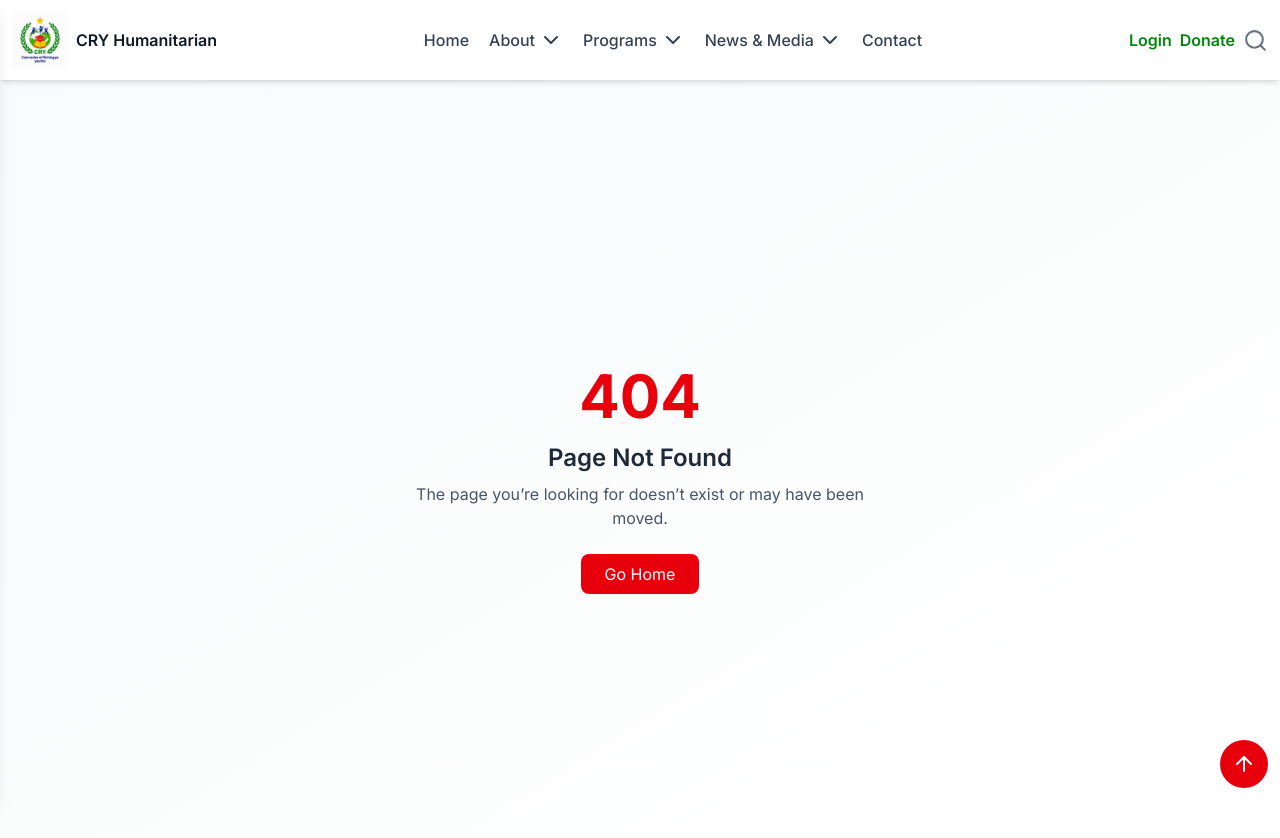
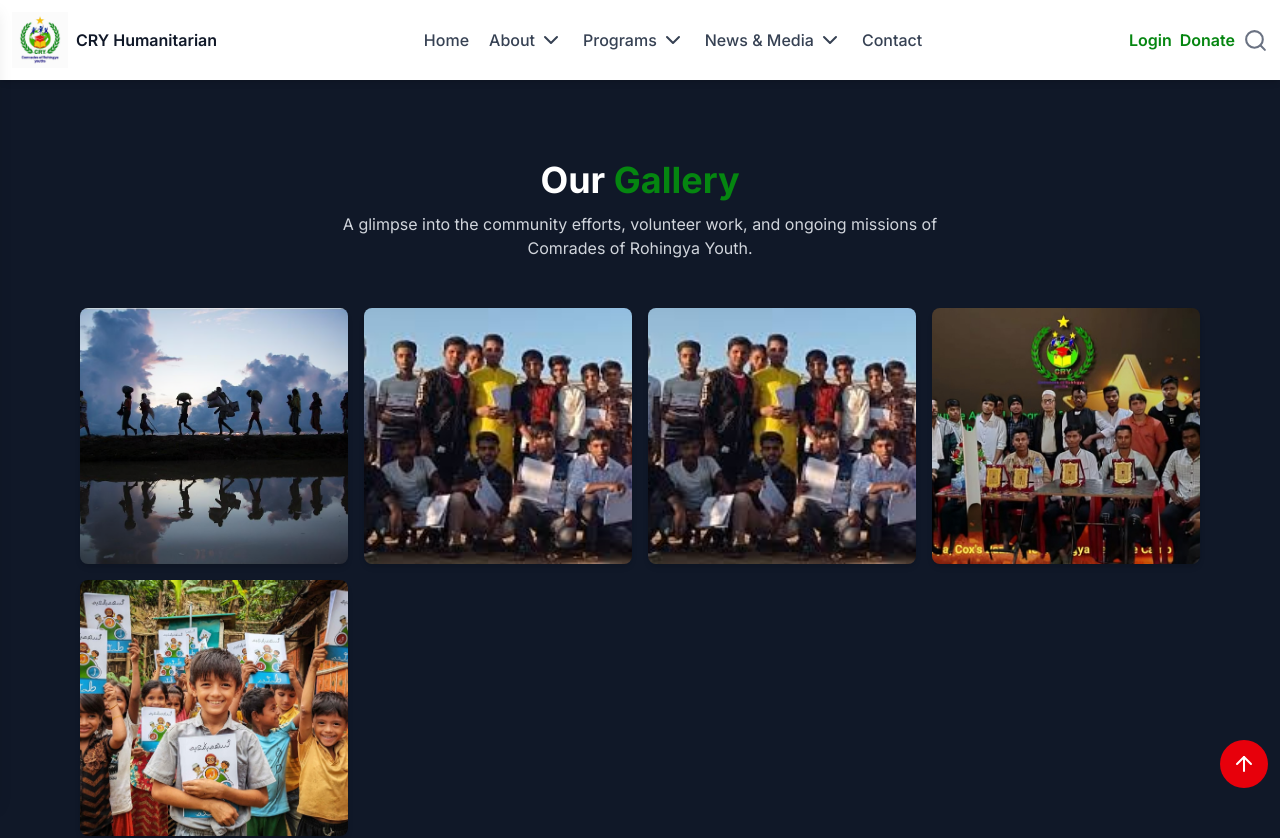
Before and after one commit to Mustakahmmed-dev/cry-org, a Next.js app: page /photos-gallery in a window 1280 px wide. Before the commit this address had no page. Shown: the top 838 px of the page. Built offline with nearby package versions, Linux system fonts and the light colour scheme.

Commit message:
Photos gallery page added and contents updated simply

```diff
--- /dev/null
+++ b/src/app/photos-gallery/page.jsx
@@ -0,0 +1,11 @@
+const { default: GallerySection } = require("@/components/HomeSections/GallerySection")
+
+const PhotosGalleryPage = () => {
+    return(
+        <div>
+            <GallerySection />
+        </div>
+    )
+}
+
+export default PhotosGalleryPage
--- a/src/components/Header/Navbar.jsx
+++ b/src/components/Header/Navbar.jsx
@@ -87,7 +87,7 @@ const Navbar = () => {
         <ul className="absolute hidden group-hover:flex flex-col w-72 py-3 bg-gray-700 text-gray-200 z-50 rounded">
           <li><Link href="/" className="py-2 px-4 block hover:bg-[#058610] hover:text-gray-200">Latest News </Link></li>
           <li><Link href="/" className="py-2 px-4 block hover:bg-[#058610] hover:text-gray-200">Press Releases </Link></li>
-          <li><Link href="/" className="py-2 px-4 block hover:bg-[#058610] hover:text-gray-200">Photos Gallery</Link></li>
+          <li><Link href="/photos-gallery" className="py-2 px-4 block hover:bg-[#058610] hover:text-gray-200">Photos Gallery</Link></li>
         </ul>
       </li>
      <li><Link href="/" className="hover:text-red-500 hover:font-semibold">Contact</Link></li>
@@ -159,7 +159,7 @@ const Navbar = () => {
         >
           <li><Link href="/" className="py-2 px-4 block hover:bg-[#058610] hover:text-gray-100"> Latest News</Link></li>
           <li><Link href="/" className="py-2 px-4 block hover:bg-[#058610] hover:text-gray-100">Press Releases</Link></li>
-          <li><Link href="/" className="py-2 px-4 block hover:bg-[#058610] hover:text-gray-100">Photos Gallery</Link></li>
+          <li><Link href="/photos-gallery" className="py-2 px-4 block hover:bg-[#058610] hover:text-gray-100">Photos Gallery</Link></li>
         </ul>
       </li>
       <li><Link href="/contact" className="hover:text-red-500 hover:font-semibold">Contact</Link></li>
--- a/src/components/HomeSections/GallerySection.jsx
+++ b/src/components/HomeSections/GallerySection.jsx
@@ -4,11 +4,11 @@ import { X } from "lucide-react";
 
 const GallerySection = () => {
     const images = [
-        "/images/RohingyaHero.jpg",
-        "/logo.jpeg",
+        "/images/RohingyaHero.png",
+        "/images/bloodDonation.jpg",
         "/images/CryVolunteers.jpg",
-        "/images/CryVolunteers.jpg",
-        "/images/CryVolunteers.jpg",
+        "/images/GroupGentle.png",
+        "/images/educationTeaching.jpg",
     ];
 
     const [selectedImage, setSelectedImage] = useState(null);
```
